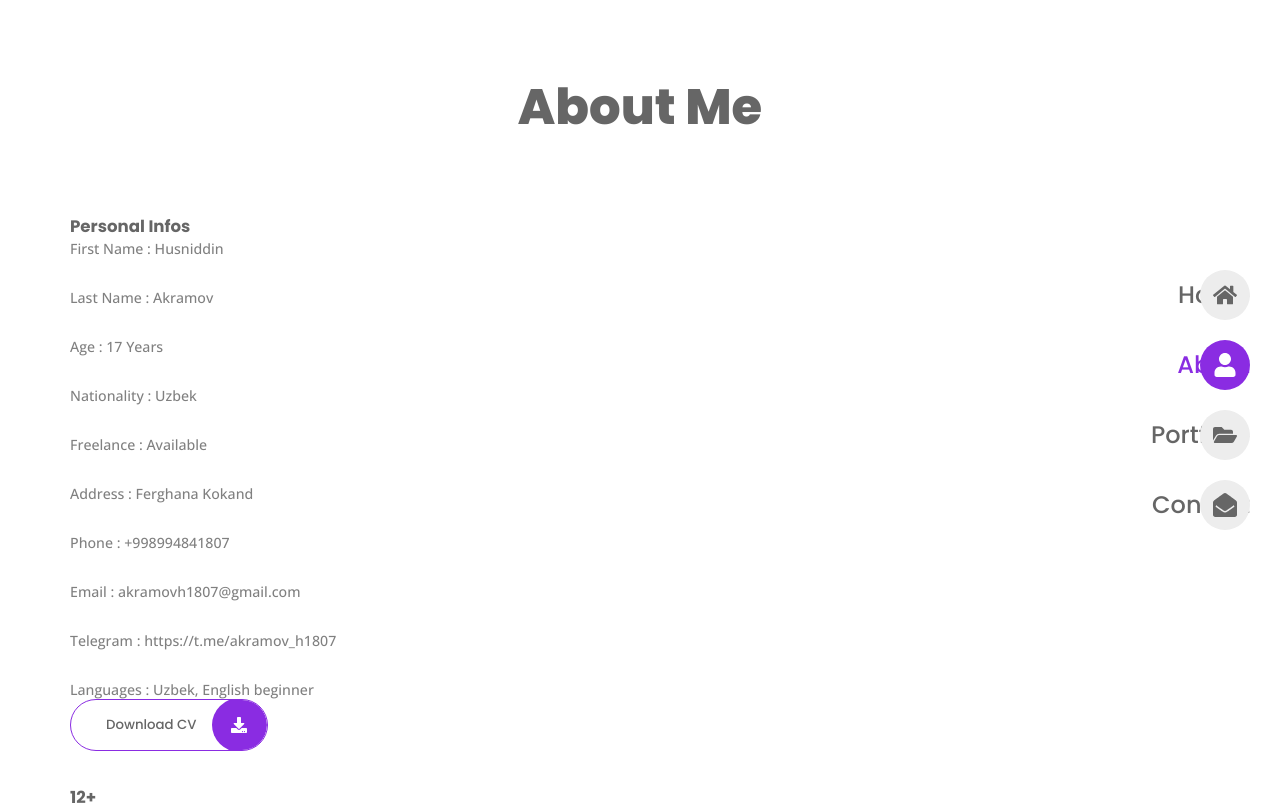
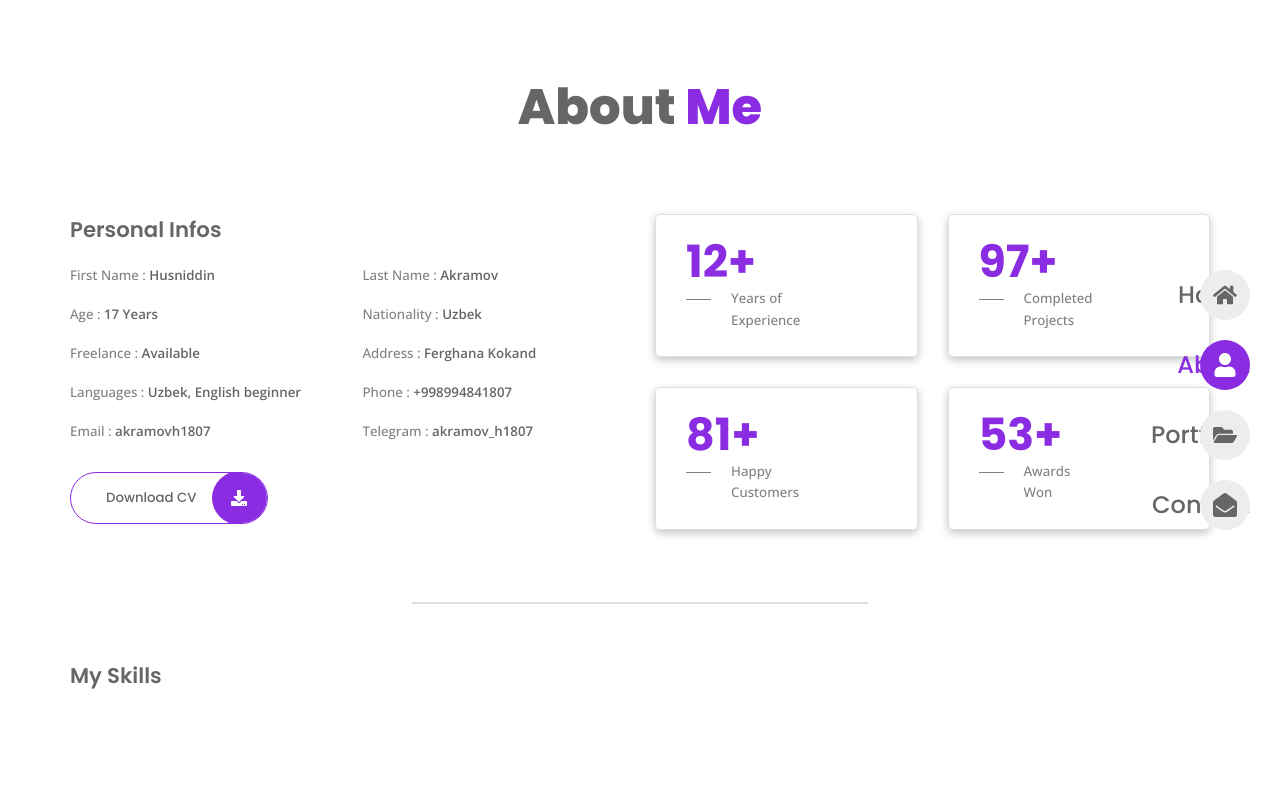
Before and after one commit to akramov1807/portfolio, a React (Create React App) app in the folder portfolio/: page /about in a window 1280 px wide. Shown: the top 805 px of the page. Built offline with nearby package versions, Linux system fonts and the light colour scheme.

Commit message:
about skills begin

```diff
--- a/portfolio/src/App.css
+++ b/portfolio/src/App.css
@@ -107,6 +107,10 @@ img {
   margin-bottom: 70px;
 }
 
+.section__title span{
+  color: var(--first-color);
+}
+
 .button {
   display: inline-block;
   color: var(--title-color);
--- a/portfolio/src/components/Info.js
+++ b/portfolio/src/components/Info.js
@@ -4,14 +4,27 @@ import { personalInfo } from './data'
 export default function Info() {
   return (
     <>
-    {personalInfo.map(({title, description}, index) =>{
-        return(
-            <li className='info__item' key={index}>
-                <span className='info__title'>{title}</span>
-                <span className='info__description'>{description}</span>
-            </li>
+      {personalInfo.map(({ title, description }, index) => {
+        return (
+          <li className='info__item' key={index}>
+            <span className='info__title'>{title}</span>
+            <span className='info__description'>{description}</span>
+          </li>
         )
-    })}
+      })}
+      <li className='info__item'>
+        <span className='info__title'>Phone : </span>
+        <a href='tel:+998994841807' target='_blank' className='info__description'>+998994841807</a>
+      </li>
+      <li className='info__item'>
+        <span className='info__title'>Email : </span>
+        <a href='mailto:akramovh1807@gmail.com' target='_blank' className='info__description'>akramovh1807</a>
+      </li>
+      <li className='info__item'>
+        <span className='info__title'>Telegram : </span>
+        <a href='https://t.me/akramov_h1807' target='_blank' className='info__description'>akramov_h1807</a>
+      </li>
+
     </>
   )
 }
--- a/portfolio/src/components/data.js
+++ b/portfolio/src/components/data.js
@@ -69,21 +69,6 @@ export const personalInfo=[
     },
     {
         id:7,
-        title:'Phone : ',
-        description:'+998994841807',
-    },
-    {
-        id:8,
-        title:'Email : ',
-        description:'akramovh1807@gmail.com',
-    },
-    {
-        id:9,
-        title:'Telegram : ',
-        description:'https://t.me/akramov_h1807',
-    },
-    {
-        id:10,
         title:'Languages : ',
         description:'Uzbek, English beginner',
     },
--- a/portfolio/src/pages/about/About.js
+++ b/portfolio/src/pages/about/About.js
@@ -1,4 +1,5 @@
 import React from 'react'
+import './about.css'
 import Info from '../../components/Info'
 import Stats from '../../components/Stats'
 import { FaDownload } from 'react-icons/fa'
@@ -29,6 +30,12 @@ export default function About() {
           </div>
         </div>
       </section>
+
+      <div className='separator'></div>
+
+      <section className='skills'>
+        <h3 className='section__subtitle'>My Skills</h3>
+      </section>
     </main>
   )
 }
--- a/portfolio/src/pages/about/about.css
+++ b/portfolio/src/pages/about/about.css
@@ -0,0 +1,62 @@
+.about__container,
+.info__list,
+.stats {
+    grid-template-columns: repeat(2, 1fr);
+}
+
+.info__list {
+    row-gap: 20px;
+    margin-bottom: 32px;
+}
+
+.section__subtitle {
+    font-size: var(--h3-font-size);
+    font-weight: var(--weight-600);
+    margin-bottom: 20px;
+}
+
+.info__list .info__title,
+.info__list .info__description {
+    font-size: var(--small-font-size);
+}
+
+.info__list .info__description {
+    color: var(--title-color);
+    font-weight: var(--weight-600);
+}
+
+.stats__box {
+    border: 1px solid var(--border-color);
+    box-shadow: rgba(0, 0, 0, 0.24) 0px 3px 8px;
+    padding: 20px 30px 25px;
+    border-radius: 5px;
+}
+
+.stats__no {
+    color: var(--first-color);
+    font-size: var(--h1-font-size);
+    line-height: 1.2;
+}
+
+.stats__title {
+    font-size: var(--small-font-size);
+    line-height: 1.6;
+    padding-left: 45px;
+    position: relative;
+}
+
+.stats__title::before{
+    content: '';
+    position: absolute;
+    left: 0;
+    top: 25%;
+    width: 25px;
+    height: 1.5px;
+    background-color: var(--text-color);
+}
+
+.separator{
+    border: 1px solid var(--border-color);
+    max-width: 40%;
+    margin: 72px auto 56px;
+}
```
